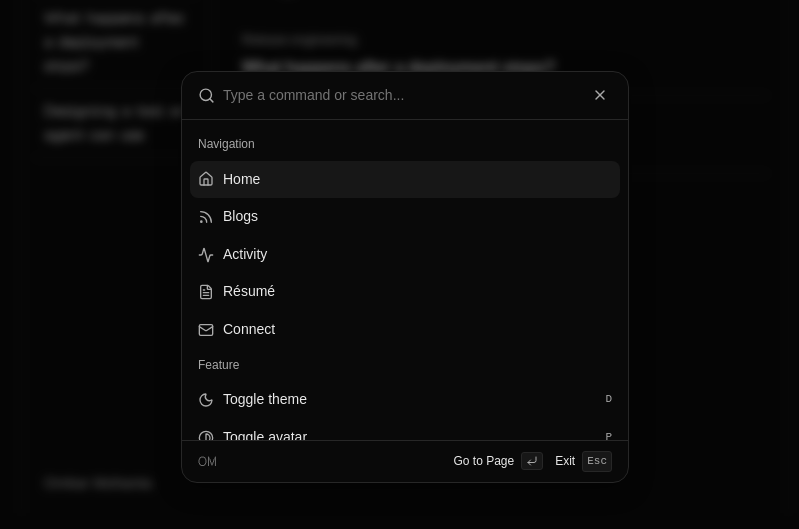
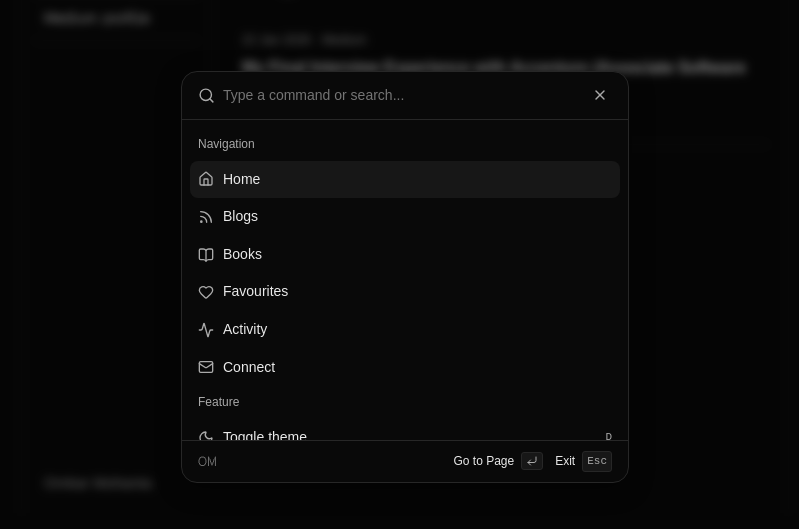
Before and after one commit to omkarmohanta50/devport, an Astro site: page /blog in a window 1280 px wide. Both pictures are taken after a click on the button "Ctrl K". Shown: the part 123-652 px from the top of the page, without its empty margins (235-1034 px from the left). Built offline with nearby package versions, Linux system fonts and the light colour scheme; Astro itself is replaced by a stand-in of ours.

Commit message:
Remove generated resume and update profile navigation

```diff
--- a/scripts/validate.mjs
+++ b/scripts/validate.mjs
@@ -5,5 +5,5 @@ for (const [, target] of html.matchAll(/(?:href|src)="([^"]+)"/g)) {
   if (target.startsWith('#')) assert(html.includes('id="'+target.slice(1)+'"'),target);
   else if (target.startsWith('/')) await access('dist'+target.split('#')[0]);
 }
-for (const asset of ['share.png','robots.txt','resume.pdf']) await access('dist/'+asset);
+for (const asset of ['share.png','robots.txt']) await access('dist/'+asset);
 console.log('Internal links and public assets verified.');
--- a/src/components/Connect.astro
+++ b/src/components/Connect.astro
@@ -1,14 +1,13 @@
 ---
 import {createElement} from 'react';
 import {renderToStaticMarkup} from 'react-dom/server';
-import {FaGithub,FaLinkedin,FaEnvelope,FaFileAlt} from 'react-icons/fa';
+import {FaGithub,FaLinkedin,FaEnvelope} from 'react-icons/fa';
 import {profile as p} from '../data/profile';
 const contacts=[
  {name:'Work GitHub',url:p.links[1][1],icon:FaGithub,handle:'@omkarmohanta09',description:'Deployment automation, release recovery, and tools for infrastructure teams.',meta:'VegaStack · Work contributions',kind:'github'},
  {name:'Personal GitHub',url:p.links[2][1],icon:FaGithub,handle:'@omkarmohanta50',description:'Cloud infrastructure, containers, automation, and application development.',meta:'Personal GitHub profile',kind:'github'},
  {name:'LinkedIn',url:p.links[0][1],icon:FaLinkedin,handle:'DevOps Engineer',description:'VegaStack (PeerXP)',meta:'Cloud infrastructure · Release engineering · AI agents',kind:'linkedin'},
  {name:'Mail',url:'mailto:'+p.email,icon:FaEnvelope,handle:p.email,description:'Get in touch with Omkar.',meta:'',kind:'mail'},
- {name:'Résumé',url:'/resume.pdf',icon:FaFileAlt,handle:'DevOps Engineer',description:'Experience, education, and technical skills.',meta:'PDF résumé',kind:'resume'}
 ];
 ---
 <div class="links">
--- /dev/null
+++ b/src/data/medium.json
@@ -0,0 +1 @@
+[{"title":"My Final Interview Experience with Accenture (Associate Software Engineer)","url":"https://medium.com/@omkarmohanta/my-final-interview-experience-with-accenture-associate-software-engineer-19cad7ac2c89","date":"2026-01-22"}]
--- a/src/data/posts.ts
+++ /dev/null
@@ -1,4 +0,0 @@
-export const posts = [
-  {slug:'release-recovery', title:'What happens after a deployment stops?', topic:'Release engineering', paragraphs:['A timeout leaves two questions open. Did the request reach the service? Did the service finish the change? Retrying immediately can apply the same operation twice.','A recovery step starts by reading the target state. If the intended image is already running and healthy, record that result. If only part of the change landed, continue from the last verified step.','The operator needs to see what was requested, what actually happened, and which step is safe to take next. Those distinctions matter more than a single red or green status light.']},
-  {slug:'agent-tools',title:'Designing a tool an agent can use',topic:'AI agents',paragraphs:['A useful agent tool has a narrow job and a result the model can interpret. Reading deployment status and changing deployment status deserve separate operations.','Return enough context to distinguish an empty result from a failed request. A service with no releases and a service the caller cannot access should produce different responses.','For operations that change state, make the target explicit and surface the intended change before execution. That gives the operator a meaningful point to review.']}
-];
--- a/src/layouts/Shell.astro
+++ b/src/layouts/Shell.astro
@@ -2,7 +2,7 @@
 const {title='DevOps Engineer'}=Astro.props;
 import '@fontsource-variable/geist/index.css';
 import '../styles/global.css';
-import { Search, Moon, Sun, ChevronDown, X, House, Rss, Activity, FileText, Mail, Contrast, ArrowUp, CornerDownLeft } from '@lucide/astro';
+import { Search, Moon, Sun, ChevronDown, X, House, Rss, Activity, Mail, Contrast, ArrowUp, CornerDownLeft, BookOpen, Heart } from '@lucide/astro';
 import { profile as p } from '../data/profile';
 const canonical = Astro.site ? new URL(Astro.url.pathname, Astro.site).href : undefined;
 ---
@@ -22,7 +22,7 @@ if(location.hostname==='127.0.0.1' && location.port==='4322'){
 <body id="top">
 <a class="skip" href="#main">Skip to content</a>
 <header class="band"><nav class="column"><a class="logo" href="/" aria-label="Home">OM</a><a href="/">Home</a><a href="/#experience">Experience</a>
-<details class="more"><summary>More <ChevronDown size={12}/></summary><div><a href="/blog/">Blog</a><a href="/activity/">Activity</a><a href="/#connect">Connect</a><a href="/#education">Education</a><a href="/resume.pdf">Résumé</a></div></details>
+<details class="more"><summary>More <ChevronDown size={12}/></summary><div><a href="/blog/">Blog</a><a href="/books/">Books</a><a href="/favourites/">Favourites</a></div></details>
 <button id="find" aria-label="Search this profile"><Search size={14}/><kbd>Ctrl K</kbd></button><button id="theme" aria-label="Switch color theme"><Moon size={16} class="moon"/><Sun size={16} class="sun"/></button></nav></header>
 <main class="column" id="main"><slot/></main>
 <footer class="column">Omkar Mohanta</footer>
@@ -30,7 +30,7 @@ if(location.hostname==='127.0.0.1' && location.port==='4322'){
 <div class="command-input"><Search size={17}/><input id="query" type="text" role="combobox" aria-expanded="true" aria-controls="commands" aria-autocomplete="list" placeholder="Type a command or search..." autocomplete="off"/><button id="close-palette" aria-label="Close"><X size={16}/></button></div>
 <div class="command-scroll" id="commands" role="listbox" aria-label="Suggestions">
 <div class="command-group" role="group" aria-label="Navigation"><p>Navigation</p>
-{[[House,'Home','/'],[Rss,'Blogs','/blog/'],[Activity,'Activity','/activity/'],[FileText,'Résumé','/resume.pdf'],[Mail,'Connect','/#connect']].map(row=>{const [Icon,label,url]=row as [typeof House,string,string];return <a role="option" aria-selected="false" href={url}><Icon size={16}/><span>{label}</span></a>})}</div>
+{[[House,'Home','/'],[Rss,'Blogs','/blog/'],[BookOpen,'Books','/books/'],[Heart,'Favourites','/favourites/'],[Activity,'Activity','/activity/'],[Mail,'Connect','/#connect']].map(row=>{const [Icon,label,url]=row as [typeof House,string,string];return <a role="option" aria-selected="false" href={url}><Icon size={16}/><span>{label}</span></a>})}</div>
 <div class="command-group" role="group" aria-label="Feature"><p>Feature</p>
 <button role="option" aria-selected="false" data-action="theme"><Moon size={16}/><span>Toggle theme</span><kbd>D</kbd></button>
 <button role="option" aria-selected="false" data-action="avatar"><Contrast size={16}/><span>Toggle avatar</span><kbd>P</kbd></button>
--- a/src/pages/blog/[...slug].astro
+++ /dev/null
@@ -1,7 +0,0 @@
----
-import Shell from '../../layouts/Shell.astro';
-import {posts} from '../../data/posts';
-export function getStaticPaths(){return [undefined,...posts.map(p=>p.slug)].map(slug=>({params:{slug}}))}
-const post=posts.find(item=>item.slug===Astro.params.slug);
----
-<Shell title={post?.title||'Blog'}><div class="journal"><aside><a href="/blog/">All posts</a>{posts.map(p=><a aria-current={post===p?'page':undefined} href={'/blog/'+p.slug+'/'}>{p.title}</a>)}</aside><article><h1>{post?.title||'Blog'}</h1>{post?<><small>{post.topic}</small>{post.paragraphs.map(text=><p>{text}</p>)}</>:posts.map(p=><a class="post" href={'/blog/'+p.slug+'/'}><small>{p.topic}</small><h3>{p.title}</h3></a>)}</article></div></Shell>
--- /dev/null
+++ b/src/pages/blog/index.astro
@@ -0,0 +1,5 @@
+---
+import Shell from '../../layouts/Shell.astro';
+import posts from '../../data/medium.json';
+---
+<Shell title="Blog"><div class="journal"><aside><a href="/blog/" aria-current="page">All posts</a><a href="https://medium.com/@omkarmohanta">Medium profile</a></aside><article><h1>Blog</h1>{posts.map(post=><a class="post" href={post.url}><small><time datetime={post.date}>{new Date(post.date+'T00:00:00Z').toLocaleDateString('en-GB',{day:'numeric',month:'short',year:'numeric',timeZone:'UTC'})}</time> · Medium</small><h3>{post.title}</h3><span>Read on Medium</span></a>)}</article></div></Shell>
--- /dev/null
+++ b/src/pages/books.astro
@@ -0,0 +1,5 @@
+---
+import Shell from '../layouts/Shell.astro';
+import {BookOpen} from '@lucide/astro';
+---
+<Shell title="Books"><section class="collection"><h2>Books</h2><div class="empty-collection"><BookOpen size={26}/><p>No books added yet.</p></div></section></Shell>
--- /dev/null
+++ b/src/pages/favourites.astro
@@ -0,0 +1,5 @@
+---
+import Shell from '../layouts/Shell.astro';
+import {Heart} from '@lucide/astro';
+---
+<Shell title="Favourites"><section class="collection"><h2>Favourites</h2><div class="empty-collection"><Heart size={26}/><p>No favourites added yet.</p></div></section></Shell>
--- a/src/styles/global.css
+++ b/src/styles/global.css
@@ -68,3 +68,4 @@ h1,h2,.logo{font-family:PixelGrid,monospace;letter-spacing:normal;font-size:30px
 .command-footer>span{display:flex;align-items:center;gap:7px}.command-monogram{margin-right:auto;font:13px PixelGrid;color:var(--muted)}
 .command-footer kbd{display:inline-flex;align-items:center;padding:2px 4px;background:var(--panel);border:1px solid var(--rule);border-radius:3px}
 .no-results{text-align:center;padding:25px;color:var(--muted)}
+.collection{min-height:55vh}.empty-collection{padding:56px 20px;color:var(--muted);text-align:center}.empty-collection svg{margin:auto}.empty-collection p{font-family:PixelSquare,monospace}
```
Also changed, not shown: 1 other file.
